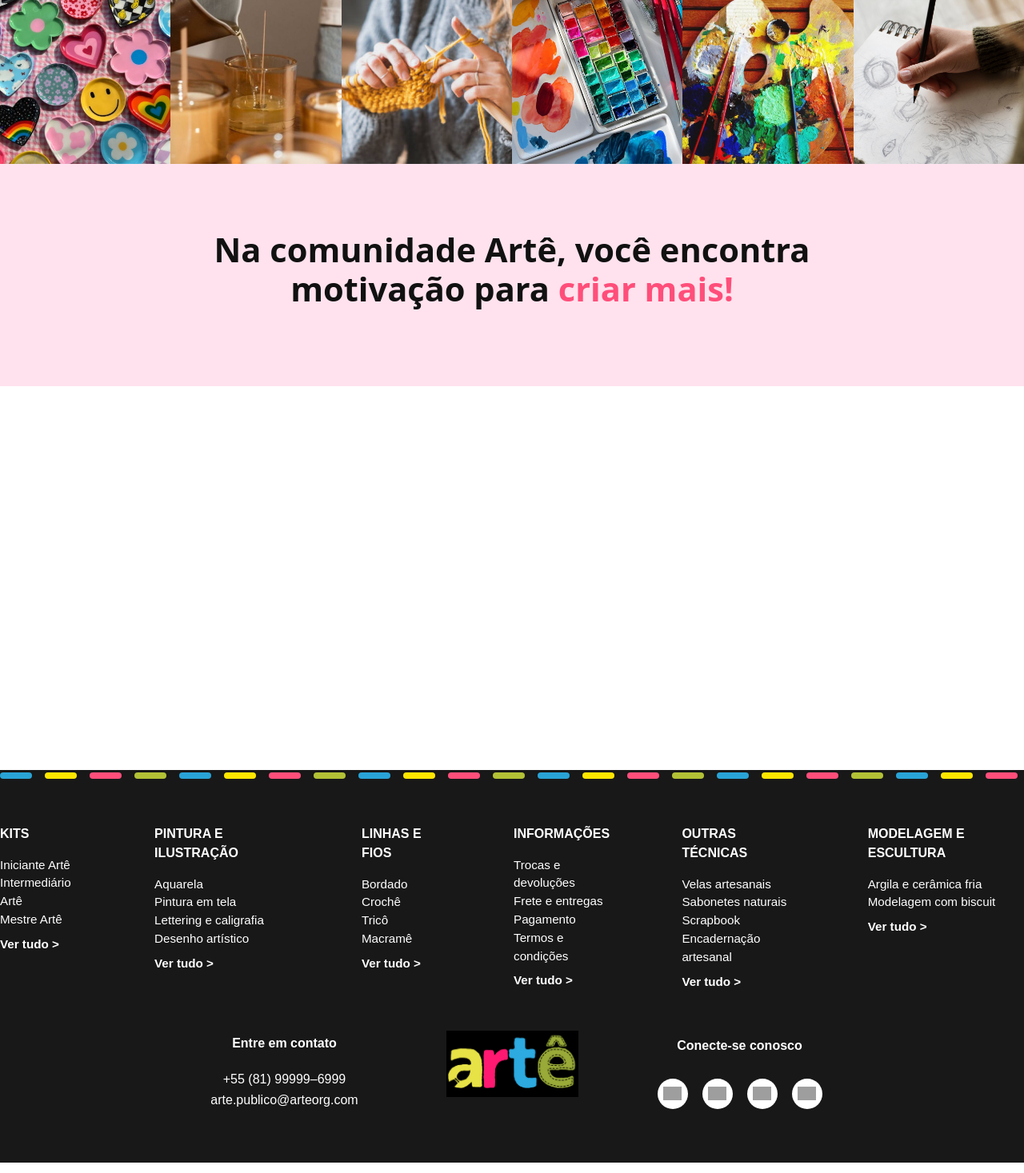
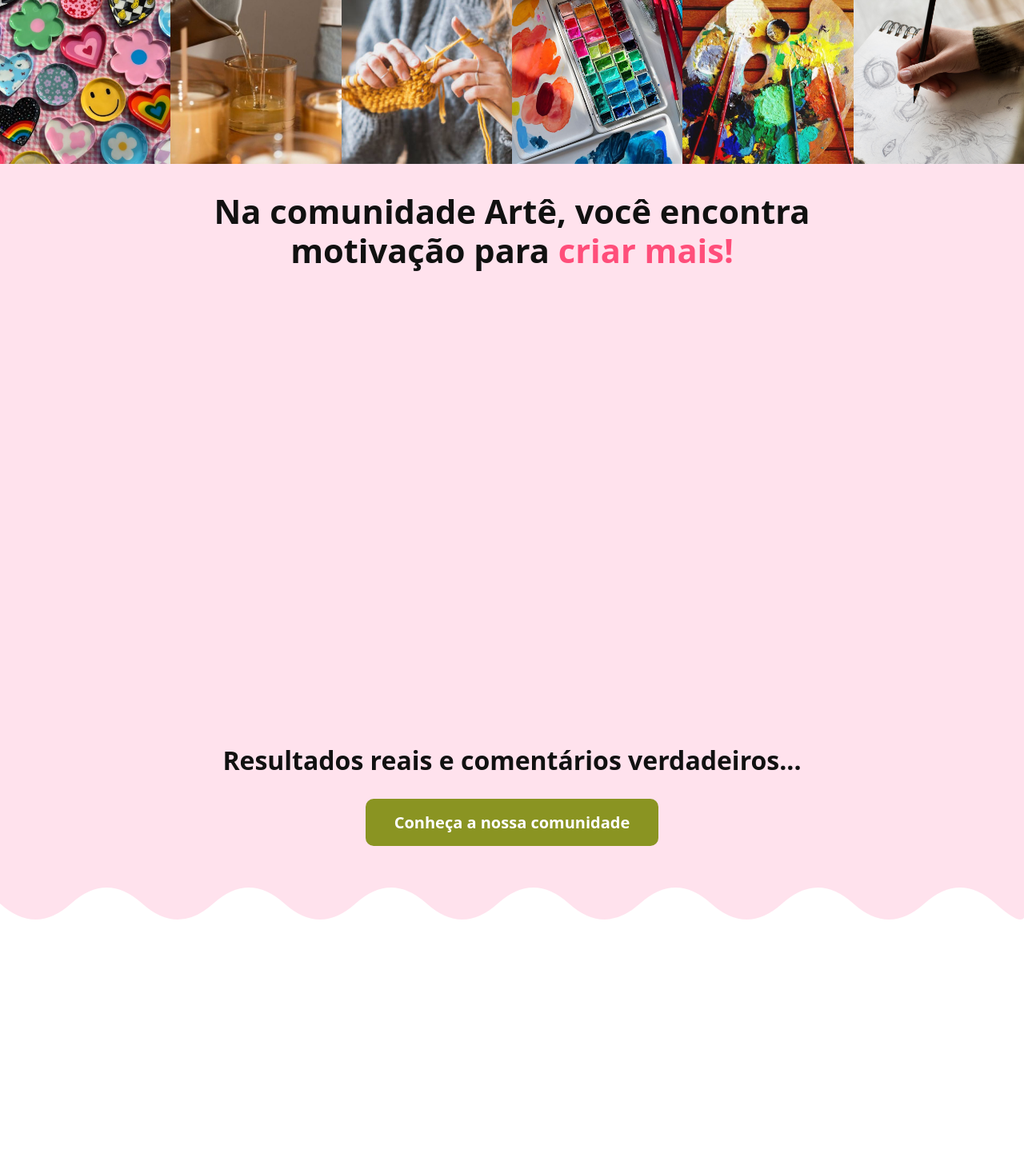
Before and after one commit to gugalaporte/ecommerceArte, a React (Vite) app in the folder arte-ecommerce/: page / in a window 1280 px wide. Shown: the part 1003-2470 px from the top of the page at 80% size. Built offline with nearby package versions, Linux system fonts and the light colour scheme; grey boxes are pictures that could not be loaded.

Commit message:
conteiner2

```diff
--- a/arte-ecommerce/src/components/Comunidade.css
+++ b/arte-ecommerce/src/components/Comunidade.css
@@ -1,7 +1,9 @@
 .comunidade {
   background: #ffe2ed;
-  padding: 48px 0 56px 0;
+  padding: 650px 0 0 0;
   width: 100vw;
+  position: relative;
+  overflow: hidden;
 }
 .comunidade h2 {
   text-align: center;
@@ -87,6 +89,24 @@
 .icon-user {
   font-size: 1.1em;
 }
+.comunidade-onda {
+  width: 100%;
+  height: 60px;
+  pointer-events: none;
+}
+.comunidade-espaco-branco {
+  background: #fff;
+  width: 100vw;
+  height: 120px;
+}
+.comunidade-titulo {
+  position: absolute;
+  top: 0;
+  left: 0;
+  width: 100%;
+  text-align: center;
+  margin-bottom: 40px;
+}
 @media (max-width: 1100px) {
   .comunidade-mosaico {
     grid-template-columns: repeat(3, 1fr);
@@ -102,3 +122,32 @@
     font-size: 1.3rem;
   }
 }
+.comunidade-inferior {
+  display: flex;
+  flex-direction: column;
+  align-items: center;
+  justify-content: flex-end;
+  margin-bottom: 32px;
+  margin-top: 40px;
+}
+.comunidade-inferior h3 {
+  font-size: 2rem;
+  font-weight: 700;
+  color: #111;
+  margin-bottom: 24px;
+  text-align: center;
+}
+.comunidade-botao {
+  background: #8a9422;
+  color: #fff;
+  font-size: 1.25rem;
+  font-weight: 600;
+  border: none;
+  border-radius: 10px;
+  padding: 16px 36px;
+  cursor: pointer;
+  transition: background 0.2s;
+}
+.comunidade-botao:hover {
+  background: #6d751a;
+}
--- a/arte-ecommerce/src/components/Comunidade.tsx
+++ b/arte-ecommerce/src/components/Comunidade.tsx
@@ -4,10 +4,20 @@
 const Comunidade: React.FC = () => {
   return (
     <section className="comunidade">
-      <h2>
+      <h2 className="comunidade-titulo">
         Na comunidade Artê, você encontra<br />
         motivação para <span className="rosa">criar mais!</span>
       </h2>
+      <div className="comunidade-inferior">
+        <h3>Resultados reais e comentários verdadeiros...</h3>
+        <button className="comunidade-botao">Conheça a nossa comunidade</button>
+      </div>
+      <div className="comunidade-onda">
+        <svg viewBox="0 0 1440 80" width="100%" height="80" preserveAspectRatio="none">
+          <path d="M0,40 Q50,80 100,40 T200,40 T300,40 T400,40 T500,40 T600,40 T700,40 T800,40 T900,40 T1000,40 T1100,40 T1200,40 T1300,40 T1400,40 T1440,40 V80H0Z" fill="#fff" />
+        </svg>
+      </div>
+      <div className="comunidade-espaco-branco"></div>
     </section>
   );
 };
```
